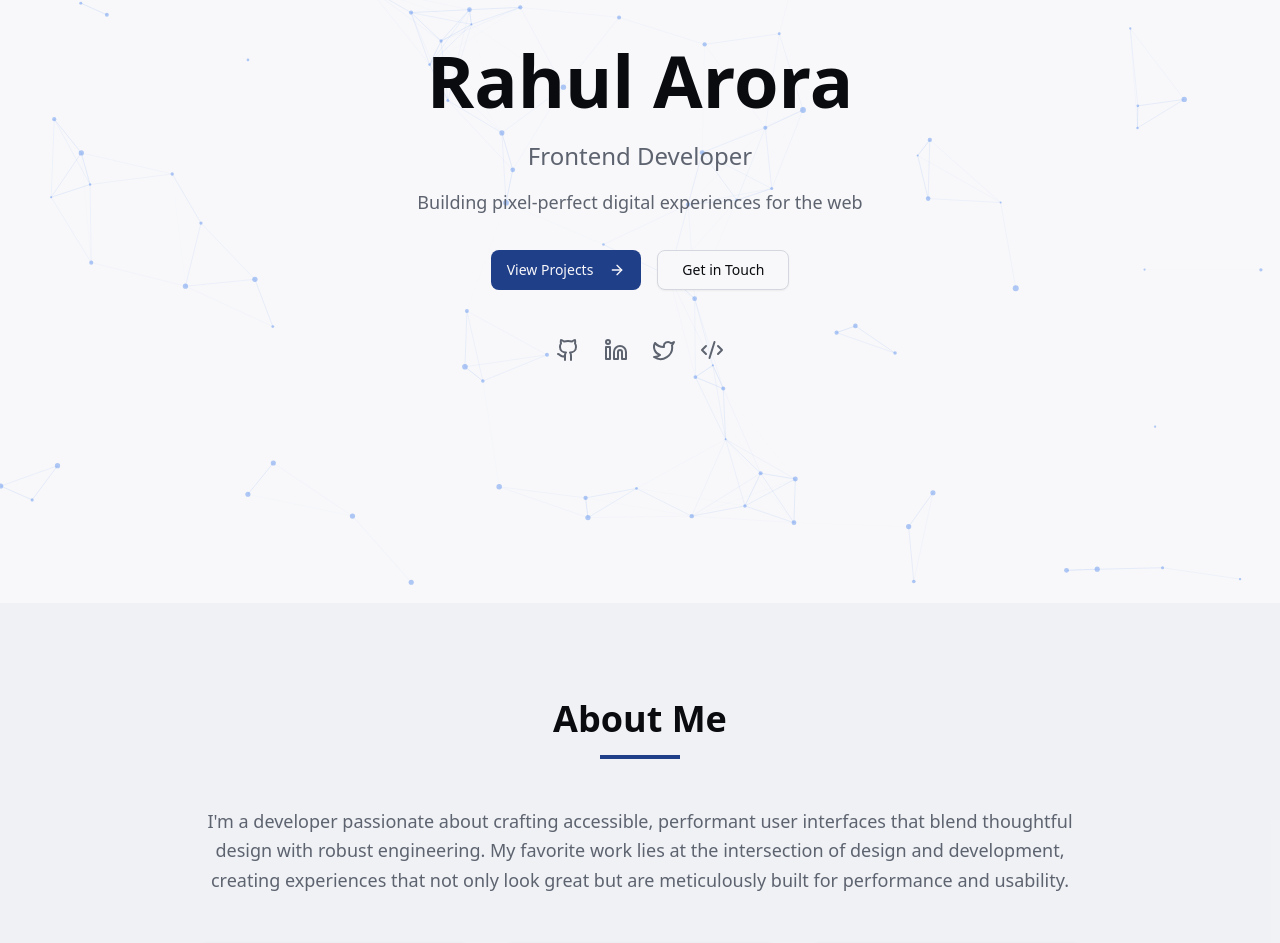
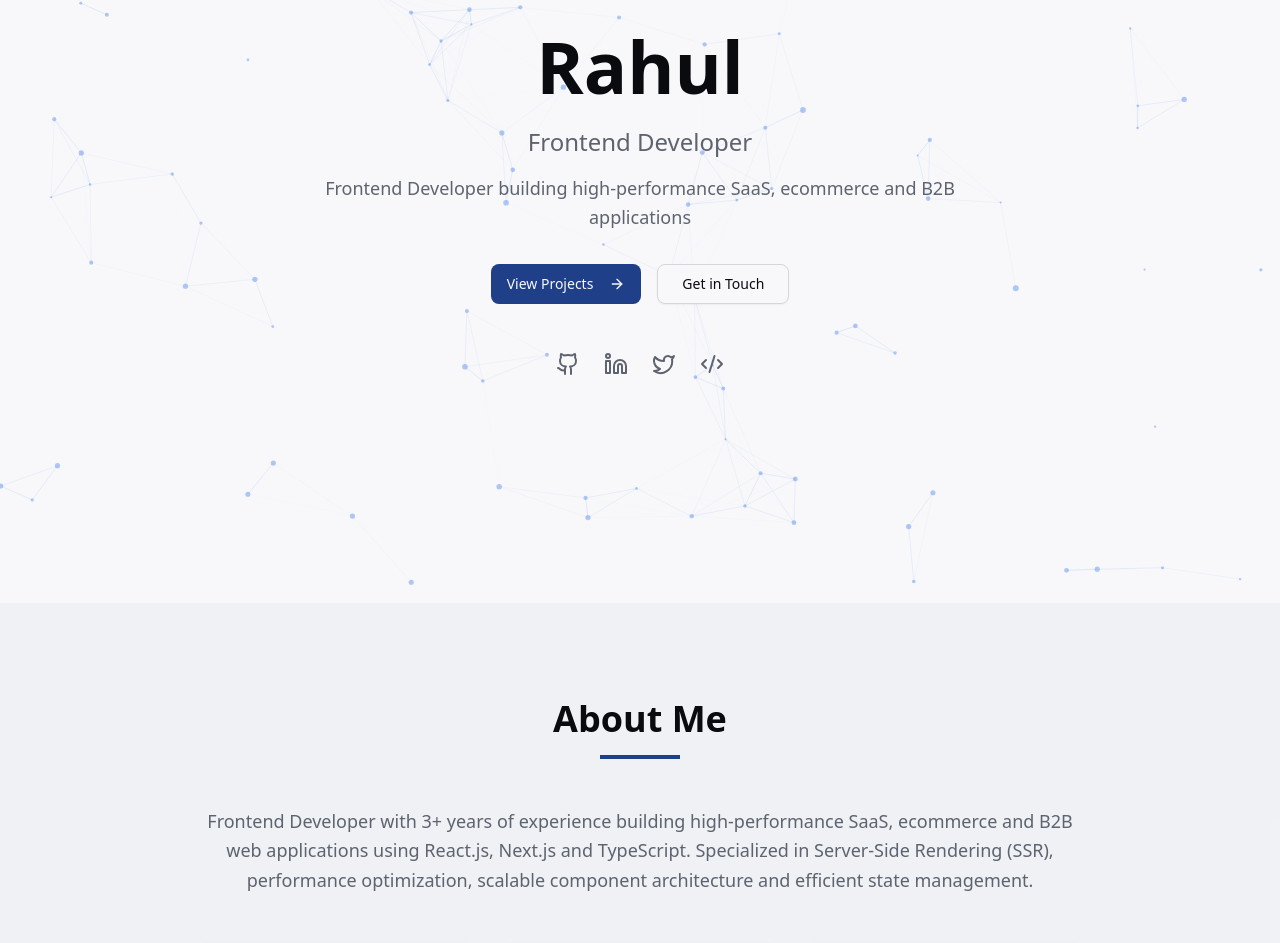
Before and after one commit to rayrayc786/next-portfolio, a Next.js app: page / in a window 1280 px wide. Shown: the part 197-1140 px from the top of the page. Built offline with nearby package versions, Linux system fonts and the light colour scheme.

Commit message:
Modify profile details and update social links
Updated personal information and social links in profile.

```diff
--- a/data/profile.js
+++ b/data/profile.js
@@ -1,17 +1,16 @@
 export const profile = {
-  name: "Rahul Arora",
+  name: "Rahul",
   role: "Frontend Developer",
   experience: "3+ years",
-  tagline: "Building pixel-perfect digital experiences for the web",
-  bio: "I'm a developer passionate about crafting accessible, performant user interfaces that blend thoughtful design with robust engineering. My favorite work lies at the intersection of design and development, creating experiences that not only look great but are meticulously built for performance and usability.",
-  email: "rahul.arora@example.com",
-  phone: "+91 98765 43210",
-  location: "Mumbai, India",
+  tagline: "Frontend Developer building high-performance SaaS, ecommerce and B2B applications",
+  bio: "Frontend Developer with 3+ years of experience building high-performance SaaS, ecommerce and B2B web applications using React.js, Next.js and TypeScript. Specialized in Server-Side Rendering (SSR), performance optimization, scalable component architecture and efficient state management.",
+  email: "rayrayc786@gmail.com",
+  phone: "+91 9041297701",
+  location: "Mohali,Punjab, India",
   social: {
-    github: "https://github.com/rahularora",
-    linkedin: "https://linkedin.com/in/rahularora",
-    twitter: "https://twitter.com/rahularora",
-    codepen: "https://codepen.io/rahularora",
+    github: "https://github.com/rayrayc786",
+    linkedin: "https://linkedin.com/in/rahularora786",
+    portfolio: "https://rahularora.online",
   },
-  avatar: "/professional-developer-portrait.png",
+  avatar: "/rahul-avatar.png",
 }
```
